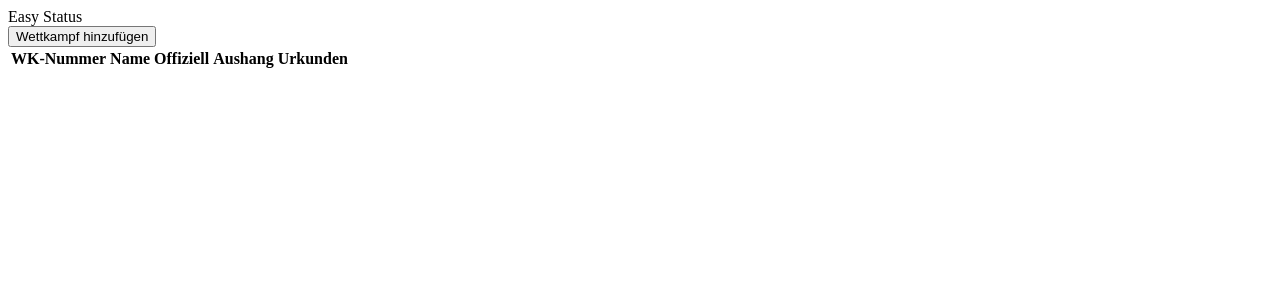
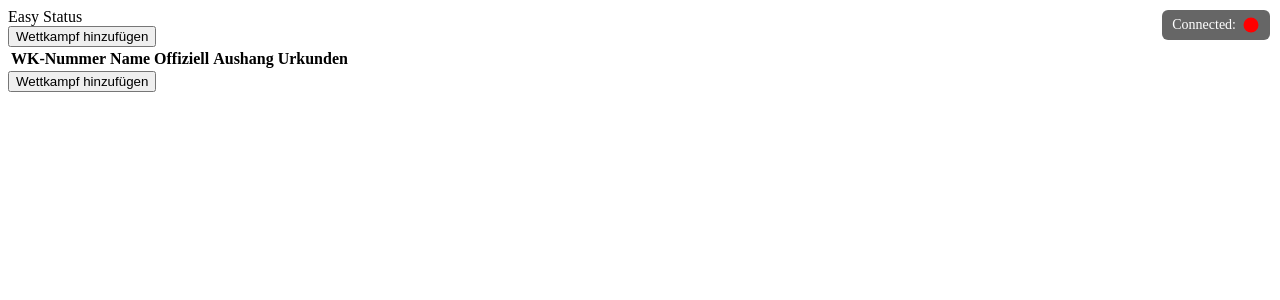
Before and after one commit to Minus345/EasyStatus2, a Flask app: page / in a window 1280 px wide. Shown: the top 300 px of the page. Run offline with Flask 3, Linux system fonts and the light colour scheme; lists and menus that the app fills with data are empty; some libraries are stand-ins or nearby versions.

Commit message:
add online icon

```diff
--- /dev/null
+++ b/static/status.css
@@ -0,0 +1,17 @@
+#online {
+    position: fixed;
+    top: 10px;
+    right: 10px;
+
+    display: flex;
+    align-items: center;
+    gap: 6px;
+
+    background: rgba(0,0,0,0.6);
+    color: white;
+    padding: 6px 10px;
+    border-radius: 6px;
+
+    font-size: 14px;
+    z-index: 9999;
+}
--- a/static/status.js
+++ b/static/status.js
@@ -1,5 +1,14 @@
 const socket = io();
-//TODO: add online icon
+// online icon:
+socket.on("connect", () => {
+    document.querySelector("#socket-status circle").setAttribute("fill", "green");
+});
+
+socket.on("disconnect", () => {
+    document.querySelector("#socket-status circle").setAttribute("fill", "red");
+});
+
+//init
 socket.on('init', function (payload) {
     const table = document.getElementById('table');
     payload.forEach(event => {
--- a/templates/status.html
+++ b/templates/status.html
@@ -4,12 +4,19 @@
 <script src="https://cdnjs.cloudflare.com/ajax/libs/socket.io/4.0.1/socket.io.js"
         integrity="sha512-q/dWJ3kcmjBLU4Qc47E4A9kTB4m3wuTY7vkFJDTZKjTs8jhyGQnaUrxa0Ytd0ssMZhbNua9hE+E7Qv1j+DyZwA=="
         crossorigin="anonymous"></script>
+<link rel="stylesheet" href="/static/status.css" type="text/css">
 <script src="/static/status.js"></script>
 <head>
     <meta charset="UTF-8">
     <title>{{ title }}</title>
 </head>
 <header> Easy Status</header>
+<div id="online">
+    Connected:
+    <svg id="socket-status" width="18" height="18" viewBox="0 0 24 24">
+        <circle cx="12" cy="12" r="10" fill="red"></circle>
+    </svg>
+</div>
 <body>
 <div id="status">
     <table id="table">
@@ -24,6 +31,7 @@
         </thead>
         <button id="add-wk">Wettkampf hinzufügen</button>
     </table>
+    <button id="add-wk">Wettkampf hinzufügen</button>
 </div>
 </body>
 </html>
```
